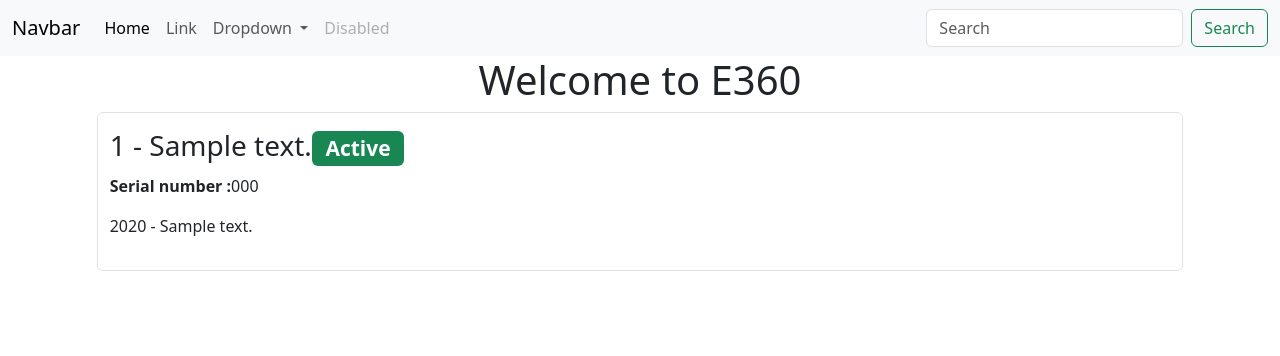
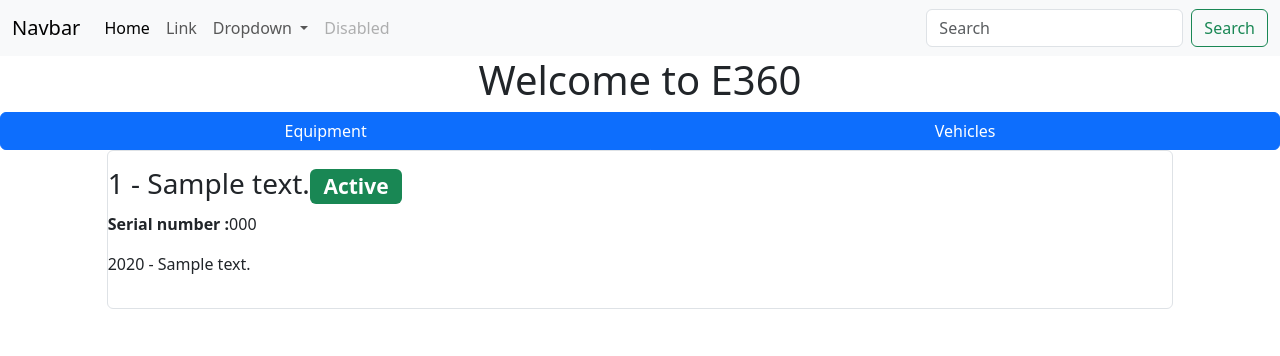
Before and after one commit to codebypaul/e360_replacement, a Django app: page / in a window 1280 px wide. Shown: the top 356 px of the page. Run offline with Django 5.2, Linux system fonts and the light colour scheme; tables that the repository leaves empty hold one stand-in row (values such as "Sample post"); data that the repository does not hold is empty.

Commit message:
began updating home page to show equipment list or vehicle list

```diff
--- a/e360/front_end/urls.py
+++ b/e360/front_end/urls.py
@@ -4,5 +4,6 @@ from . import views
 
 urlpatterns = [
     path('',views.home_page, name = 'home page'),
-    path('equipment-list/',views.equipment_list, name = 'view all equipment')
+    path('equipment-list/',views.equipment_list, name = 'view all equipment'),
+    path('vehicle-list/',views.vehicle_list, name = 'view all vehicles'),
 ]
--- a/e360/front_end/views.py
+++ b/e360/front_end/views.py
@@ -33,3 +33,30 @@ def equipment_list(request):
     }
 
     return JsonResponse(data)
+
+def vehicle_list(request):
+    """
+    REST API VIEW
+    Consume by JavaScript or Swift/Java/iOS/Android
+    return json data
+    """
+    query_set=Equipment.objects.all()
+    vehicle_list=[
+        {
+            "equipment_id":x.equipment_id,
+            "status":x.status,
+            "vin":x.serial_number,
+            "year":x.year,
+            "description":x.description,
+            "ownership":x.ownership,
+            "mileage":x.hours,
+            # "contract":x.contract,
+        } for x in query_set
+    ]
+
+    data={
+        "isUser":False,
+        "response":vehicle_list
+    }
+
+    return JsonResponse(data)
--- a/e360/templates/pages/home.html
+++ b/e360/templates/pages/home.html
@@ -13,6 +13,7 @@ This is amazing
     </div>
 </div>
 
+
 <!-- <div class="row mb-3">
     <div class="col-md-4 mx-auto col-10">
         <form class="form" id='tweet-create-form'  method="POST" action="/create-tweet/">
@@ -25,8 +26,14 @@ This is amazing
 </div> -->
 
 
-<div class ='row' id="list">
-    Loading...
+<div class ='row'>
+    <div class="btn-group" role="group" aria-label="Basic example">
+        <button type="button" class="btn btn-primary" id="equipBtn">Equipment</button>
+        <button type="button" class="btn btn-primary" id="vehicleBtn">Vehicles</button>
+    </div>
+    <div id="list">
+        Loading...
+    </div>
 </div>
 
 <script>
@@ -40,11 +47,23 @@ This is amazing
     // tweetCreateFormEl.addEventListener('submit', handleTweetCreateFormDidSubmit)
 
     const listEl=document.querySelector('#list')
+    const equipBtn=document.querySelector('#equipBtn')
+    const vehicleBtn=document.querySelector('#vehicleBtn')
+
+    let url_end = '/equipment-list'
+    function equipBtnClicked(event){
+        url_end='/equipment-list'
+    }
+    function vehicleBtnClicked(event){
+        url_end='/vehicle-list'
+    }
+    equipBtn.addEventListener('click',equipBtnClicked)
+    vehicleBtn.addEventListener('click',vehicleBtnClicked)
 
     function loadList(listElement) {
         const xhr=new XMLHttpRequest()
         const method ="GET"
-        const url="/equipment-list"
+        const url='/equipment-list'
         const responseType="json"
 
         xhr.responseType=responseType
```
